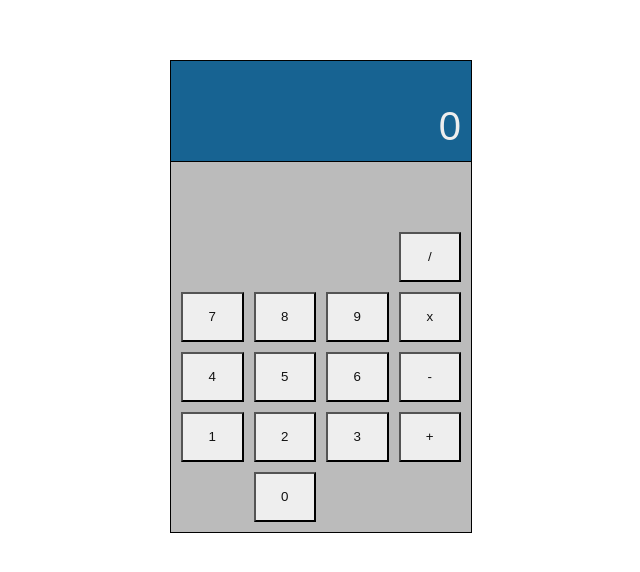
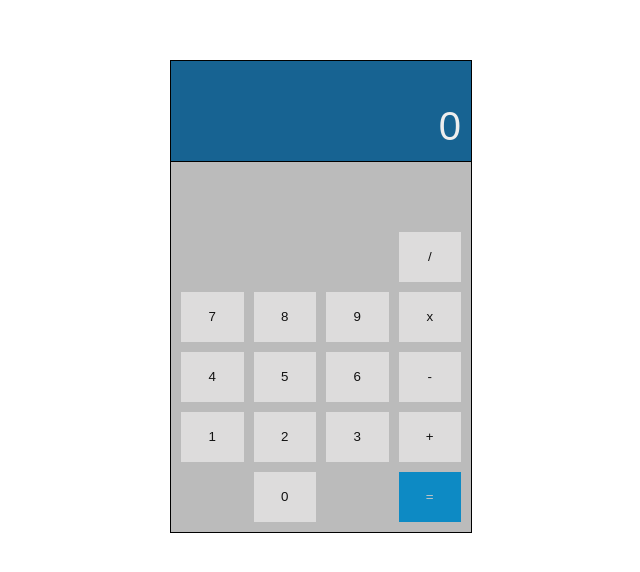
Before and after one commit to alexandre-scalisi/calculator, a React (Create React App) app: page / in a window 1280 px wide. Shown: the part 104-676 px from the top of the page, without its empty margins (319-959 px from the left). Built offline with nearby package versions, Linux system fonts and the light colour scheme.

Commit message:
les opérations de base marchent plus ou moins

```diff
--- a/src/App.js
+++ b/src/App.js
@@ -1,13 +1,16 @@
 import './App.css';
 import { ScreenProvider } from './contexts/ScreenContext';
 import { ActionProvider } from './contexts/ActionContext';
+import { OperatorProvider } from './contexts/OperatorContext';
 import Calculator from './components/Calculator';
 
 const App = () => (
   <div className="App">
     <ScreenProvider>
       <ActionProvider>
+        <OperatorProvider>
         <Calculator />
+        </OperatorProvider>
       </ActionProvider>
     </ScreenProvider>
   </div>
--- a/src/components/AmazingNumberButton.js
+++ b/src/components/AmazingNumberButton.js
@@ -1,13 +1,18 @@
 import {useContext} from 'react';
 import {ScreenContext} from '../contexts/ScreenContext'
+import {ActionContext} from "../contexts/ActionContext";
+
 import classes from './amazingNumberButton.module.css';
 
 const AmazingNumberButton = (props) => {
+  const { actionState, setActionState } = useContext(ActionContext);
   const { resultScreenState, setResultScreenState } = useContext(ScreenContext);
   const maxBtnLength = 13;
 
   const clickButton = () => {
-
+    setActionState('number');
+    if(actionState === 'operation')
+      return setResultScreenState(props.val);
     if((resultScreenState === '0' && props.val === '0') || resultScreenState.length > maxBtnLength)
       return;
     if(resultScreenState === '0')
--- a/src/components/ButtonsContainer.js
+++ b/src/components/ButtonsContainer.js
@@ -1,7 +1,8 @@
 import classes from './buttonsContainer.module.css';
 import AmazingNumberButton from './AmazingNumberButton';
+import GreatOperationButton from './GreatOperationButton';
+import MagnificientEqualButton from "./MagnificientEqualButton";
 import {AmazingNumberButtons, GreatOperationButtons} from '../data/buttons.json';
-import GreatOperationButton from './GreatOperationButton';
 
 const ButtonsContainer = () => {
   const numberButtons = AmazingNumberButtons.map((amazingButton, i) =>
@@ -20,6 +21,7 @@ const ButtonsContainer = () => {
       <div className={classes.gridContainer}>
         {numberButtons}
         {operationButtons}
+        <MagnificientEqualButton val="=" inline={"equal"} />
       </div>
     </div>
   );
--- a/src/components/GreatOperationButton.js
+++ b/src/components/GreatOperationButton.js
@@ -1,20 +1,45 @@
 import {useContext} from 'react';
 import {ScreenContext} from '../contexts/ScreenContext'
 import {ActionContext} from '../contexts/ActionContext'
+import {OperatorContext} from '../contexts/OperatorContext'
 import classes from './amazingNumberButton.module.css';
+import calculate from '../helpers/calculate';
+
+
+
 
 const GreatOperationButton = (props) => {
-  const { operationScreenState, setOperationScreenState, resultScreenState } =
+
+  const click = () => {
+    setActionState('operation')
+
+    if(actionState === 'equal') {
+      setOperatorState(props.val);
+      return setOperationScreenState(
+        parseFloat(resultScreenState) + " " + props.val
+      );
+    }
+
+    if (actionState === 'operation') {
+      setOperatorState(props.val);
+      return setOperationScreenState(parseFloat(operationScreenState) + ' ' + props.val);
+    }
+
+    const val = calculate(
+      operatorState,
+      parseFloat(operationScreenState),
+      parseFloat(resultScreenState),
+    );
+    setOperationScreenState(val + " " + props.val);
+    setResultScreenState(val);
+    setOperatorState(props.val);
+  }
+
+
+  const { operationScreenState, setOperationScreenState, setResultScreenState, resultScreenState } =
     useContext(ScreenContext);
   const { actionState, setActionState } = useContext(ActionContext);
-  const click = () => {
-    setActionState('Operation')
-    if (actionState === 'Operation')
-      return setOperationScreenState(resultScreenState.slice(-1) + ' ' + props.val);
-      if (!operationScreenState)
-        return setOperationScreenState(resultScreenState + " " + props.val);
-    setOperationScreenState('')
-  }
+  const { operatorState, setOperatorState } = useContext(OperatorContext);
 
   return (
     <button className={classes.button} style={{ gridArea: props.inline }} value={props.val} onClick={click}>
@@ -23,7 +48,4 @@ const GreatOperationButton = (props) => {
   )
 }
 
-
-
-
 export default GreatOperationButton;
--- a/src/components/MagnificientEqualButton.js
+++ b/src/components/MagnificientEqualButton.js
@@ -1,4 +1,49 @@
-const MagnificientEqualButton = () => {
+import { useContext } from "react";
+import { ScreenContext } from "../contexts/ScreenContext";
+import { ActionContext } from "../contexts/ActionContext";
+import { OperatorContext } from "../contexts/OperatorContext";
+import classes from "./magnificientEqualButton.module.css";
+import calculate from "../helpers/calculate";
 
-}
+const MagnificientEqualButton = (props) => {
+
+  const {operatorState} = useContext(OperatorContext);
+  const {actionState, setActionState} = useContext(ActionContext);
+  const { resultScreenState, setResultScreenState, operationScreenState, setOperationScreenState } =
+    useContext(ScreenContext);
+
+  const click = () => {
+    setActionState("equal");
+
+    if(!operatorState)
+      return setOperationScreenState(resultScreenState + ' =');
+    const operands = operationScreenState.split(' ' + operatorState)
+    console.log(actionState)
+    let op1;
+    let op2;
+    if(actionState === 'number') {
+      op1 = parseFloat(operands[0]);
+      op2 = parseFloat(resultScreenState);
+    } else {
+      op1 = actionState === 'number' ? parseFloat(operands[0]) : parseFloat(resultScreenState);
+      op2 = isNaN(parseFloat(operands[1])) ? op1 : parseFloat(operands[1]);
+    }
+    console.log(operands, op1, op2)
+    const res = calculate(operatorState, op1, op2)
+    // console.log(res)
+    setOperationScreenState(`${op1} ${operatorState} ${op2} =`)
+    setResultScreenState(res)
+  }
+
+  return (
+    <button
+      className={classes.button}
+      style={{ gridArea: props.inline }}
+      value={props.val}
+      onClick={click}
+    >
+      {props.val}
+    </button>
+  );
+};
 export default MagnificientEqualButton;
--- a/src/components/amazingNumberButton.module.css
+++ b/src/components/amazingNumberButton.module.css
@@ -1,4 +1,9 @@
 .button {
-  background-color: rgb(238, 238, 238);
+  background-color: rgb(221, 220, 220);
   color: #111;
+  border: none;
 }
+
+.button:hover {
+  background-color: rgb(247, 247, 247);
+}
--- /dev/null
+++ b/src/components/magnificientEqualButton.module.css
@@ -0,0 +1,9 @@
+.button {
+  background-color: rgb(13, 138, 196);
+  color: rgb(197, 197, 197);
+  border: none;
+}
+
+.button:hover {
+  background-color: rgb(18, 164, 231);
+}
--- /dev/null
+++ b/src/contexts/OperatorContext.js
@@ -0,0 +1,13 @@
+import React, { useState, createContext } from "react";
+
+export const OperatorContext = createContext();
+
+export const OperatorProvider = (props) => {
+  const [operatorState, setOperatorState] = useState("");
+
+  return (
+    <OperatorContext.Provider value={{ operatorState, setOperatorState }}>
+      {props.children}
+    </OperatorContext.Provider>
+  );
+};
--- /dev/null
+++ b/src/helpers/calculate.js
@@ -0,0 +1,28 @@
+const calculate = (op, operand1, operand2) => {
+
+  console.log(operand1)
+  if (isNaN(operand1)) {
+    return operand2;
+  }
+  let res;
+  switch (op) {
+    case "+":
+      res = operand1 + operand2;
+      break;
+    case "-":
+      res = operand1 - operand2;
+      console.log(res)
+      break;
+    case "/":
+      res = operand1 / operand2;
+      break;
+    case "x":
+      res = operand1 * operand2;
+      break;
+    default:
+      break;
+  }
+  return res;
+};
+
+export default calculate;
```
